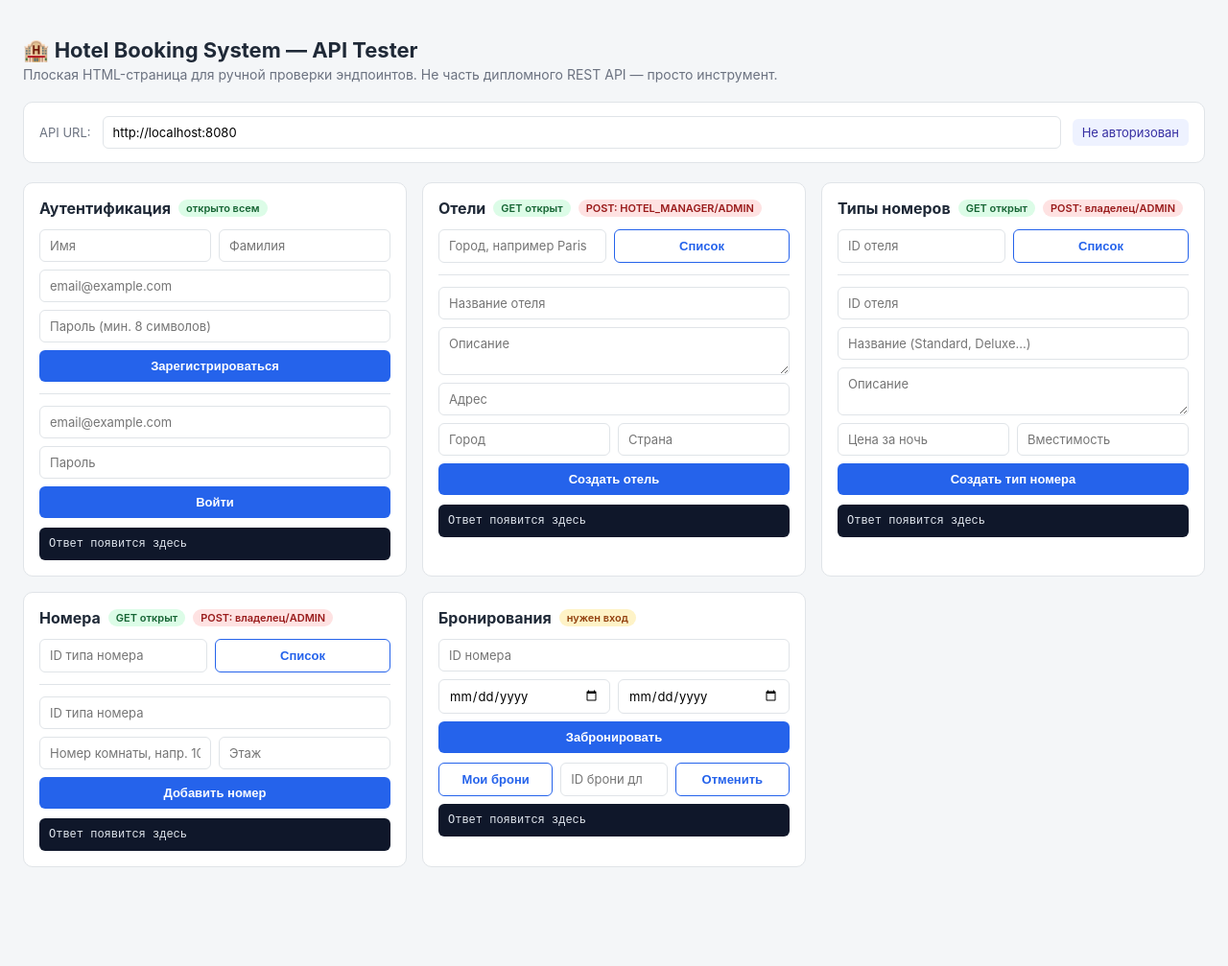
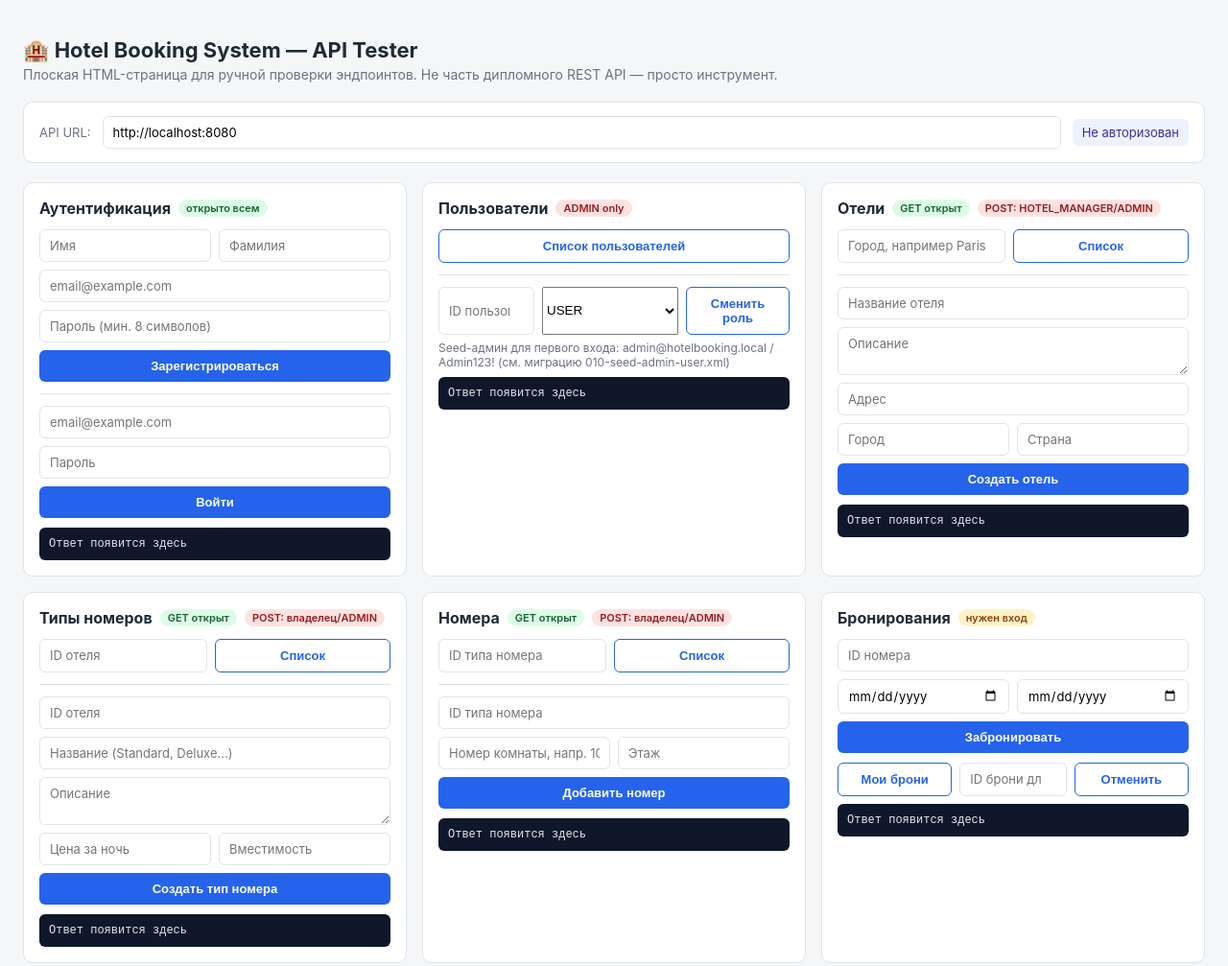
Before and after one commit to AnnaErmoshina/hotel-booking-system, a plain HTML site: page tools/api-tester.html in a window 1280 px wide. Shown: the whole page at 96% size. Before the commit the page ends 928 px from the top, so only its background shows below. Drawn offline with Linux system fonts and the light colour scheme.

Commit message:
docs: update tester UI, README and PROJECT_STATUS for role management
- tools/api-tester.html: new 'Пользователи' card (list users, change
  role), wired to GET/PATCH /api/admin/users.
- README.md: document the two new admin endpoints, seed admin
  credentials, and mark role management done in the status checklist.
- PROJECT_STATUS.md: move TODO 6.3 to done (new section 4.8), update
  the develop branch history and the top risk list in section 8.
  Per this file's own house rule, status docs are updated in the same
  round of work as the code they describe.

```diff
--- a/tools/api-tester.html
+++ b/tools/api-tester.html
@@ -152,7 +152,31 @@
         <pre id="authOutput">Ответ появится здесь</pre>
     </div>
 
+    <!-- ADMIN -->
+    <div class="card">
+        <h2>Пользователи <span class="badge role">ADMIN only</span></h2>
+        <div class="row">
+            <button class="secondary" onclick="listUsers()">Список пользователей</button>
+        </div>
+        <hr>
+        <div class="row">
+            <input id="roleUserId" placeholder="ID пользователя" type="number">
+            <select id="roleValue">
+                <option value="USER">USER</option>
+                <option value="HOTEL_MANAGER">HOTEL_MANAGER</option>
+                <option value="ADMIN">ADMIN</option>
+            </select>
+            <button class="secondary" onclick="updateUserRole()">Сменить роль</button>
+        </div>
+        <p style="font-size:12px;color:var(--muted);margin:6px 0 0">
+            Seed-админ для первого входа: admin@hotelbooking.local / Admin123!
+            (см. миграцию 010-seed-admin-user.xml)
+        </p>
+        <pre id="adminOutput">Ответ появится здесь</pre>
+    </div>
+
     <!-- HOTELS -->
+
     <div class="card">
         <h2>Отели <span class="badge public">GET открыт</span><span class="badge role">POST: HOTEL_MANAGER/ADMIN</span></h2>
         <div class="row">
@@ -304,7 +328,21 @@
         updateSession();
     }
 
+    // --- ADMIN ---
+    async function listUsers() {
+        const result = await callApi('GET', '/api/admin/users', null, true);
+        render('adminOutput', result);
+    }
+
+    async function updateUserRole() {
+        const id = document.getElementById('roleUserId').value;
+        const role = document.getElementById('roleValue').value;
+        const result = await callApi('PATCH', `/api/admin/users/${id}/role`, { role }, true);
+        render('adminOutput', result);
+    }
+
     // --- HOTELS ---
+
     async function listHotels() {
         const city = document.getElementById('hotelCity').value || '';
         const result = await callApi('GET', `/api/hotels?city=${encodeURIComponent(city)}`, null, false);
```
Also changed, not shown: 1 other file.
